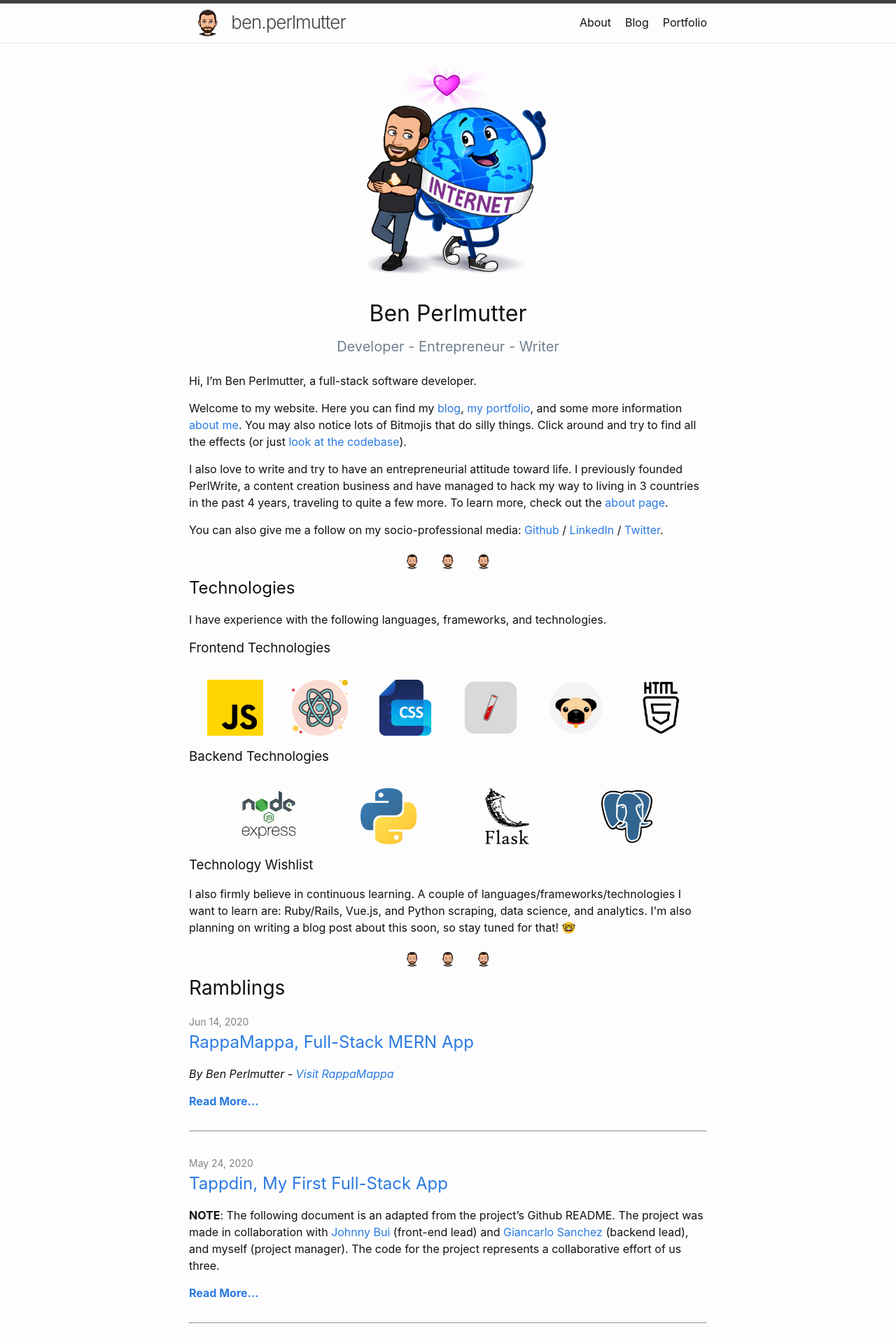
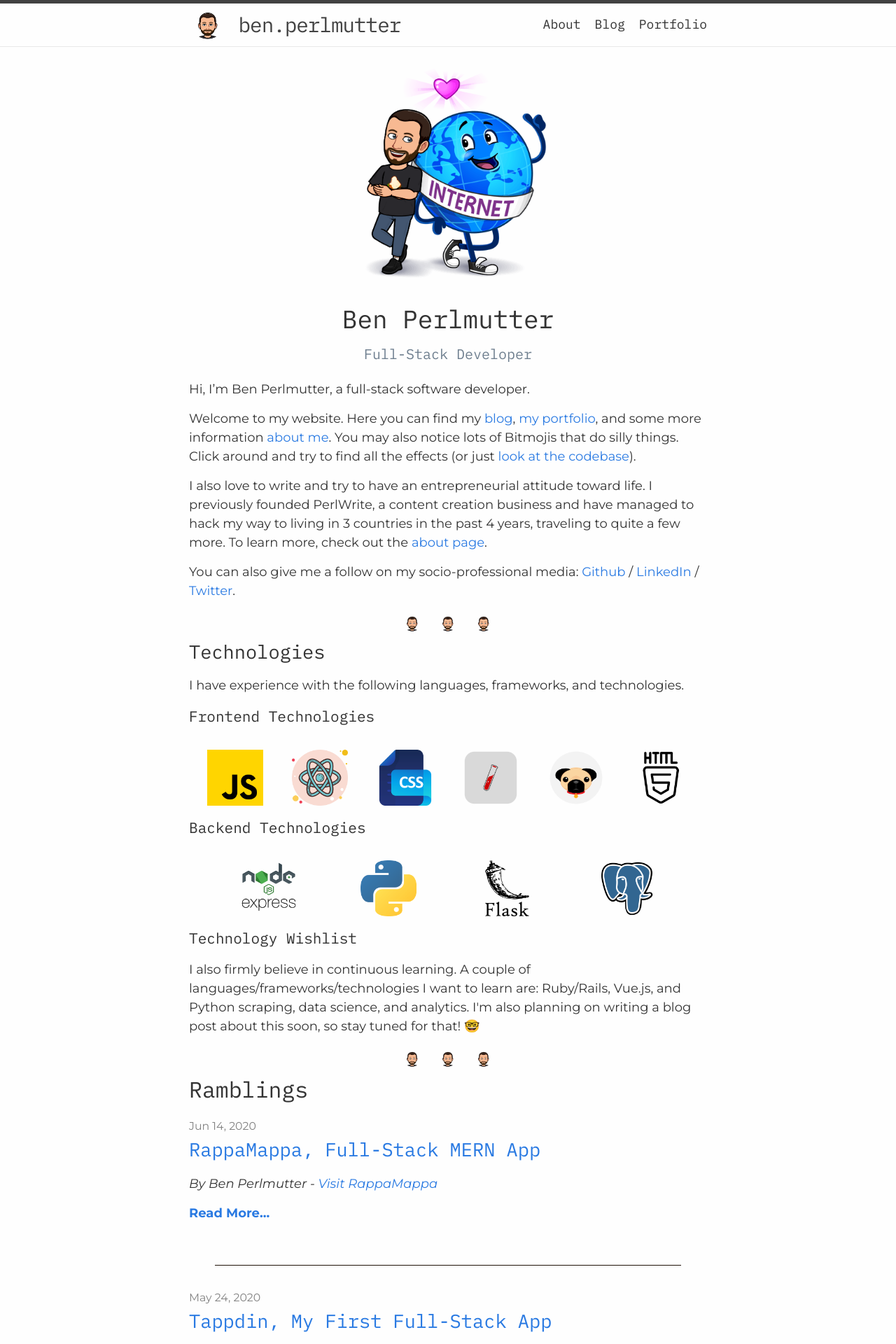
Before and after one commit to bpmutter/ben.perlmutter.io, a Jekyll site: the page built from index.markdown, in a window 1280 px wide. Shown: the top 1920 px of the page at 70% size. Built offline with Jekyll 4.4.1, drawn with Linux system fonts in a browser that asks for light colours.

Commit message:
add font styling and colors

```diff
--- a/_includes/header.html
+++ b/_includes/header.html
@@ -1,4 +1,4 @@
-<header class="site-header" role="banner">
+<header class="site-header title-font-family" role="banner">
 
   <div class="wrapper">
     {%- assign default_paths = site.pages | map: "path" -%}
--- a/_sass/minima.scss
+++ b/_sass/minima.scss
@@ -1,16 +1,17 @@
 @charset "utf-8";
-
-// Define defaults for each variable.
-
-$base-font-family: -apple-system, BlinkMacSystemFont, "Segoe UI", Roboto, Helvetica, Arial, sans-serif, "Apple Color Emoji", "Segoe UI Emoji", "Segoe UI Symbol" !default;
-$base-font-size:   16px !default;
+@import url('https://fonts.googleapis.com/css2?family=IBM+Plex+Mono:ital@0;1&family=IBM+Plex+Serif:ital@0;1&family=Montserrat:ital,wght@0,400;0,700;1,400;1,700&display=swap');
+$title-font-family: 'IBM Plex Mono', monospace;
+$base-font-family: 'Montserrat', sans-serif;
+//below is default theme font, keep for reference
+//-apple-system, BlinkMacSystemFont, "Segoe UI", Roboto, Helvetica, Arial, sans-serif, "Apple Color Emoji", "Segoe UI Emoji", "Segoe UI Symbol" !default;
+$base-font-size:   18px !default;
 $base-font-weight: 400 !default;
 $small-font-size:  $base-font-size * 0.875 !default;
 $base-line-height: 1.5 !default;
 
 $spacing-unit:     30px !default;
 
-$text-color:       #111 !default;
+$text-color: #333 !default;
 $background-color: #fdfdfd !default;
 $brand-color:      #2a7ae2 !default;
 
--- a/_sass/minima/_base.scss
+++ b/_sass/minima/_base.scss
@@ -26,6 +26,7 @@ body {
   display: flex;
   min-height: 100vh;
   flex-direction: column;
+  background-color: #fefefe;
 }
 
 
@@ -39,7 +40,6 @@ ul, ol, dl, figure,
 %vertical-rhythm {
   margin-bottom: $spacing-unit / 2;
 }
-
 
 
 /**
@@ -94,7 +94,11 @@ li {
  * Headings
  */
 h1, h2, h3, h4, h5, h6 {
+  font-family: $title-font-family;
   font-weight: $base-font-weight;
+}
+.title-font-family {
+  font-family: $title-font-family;
 }
 
 
@@ -252,3 +256,14 @@ table {
     border: 1px solid $grey-color-light;
   }
 }
+
+hr{
+  border:none;
+  height: 20px;
+ 	width: 90%;
+	height: 30px;
+	margin-top: 0;
+	border-bottom: 1px solid #1f1209;
+	box-shadow: 0 20px 20px -20px #333;
+  margin: -30px auto 10px;
+}
--- a/_sass/minima/_layout.scss
+++ b/_sass/minima/_layout.scss
@@ -5,7 +5,7 @@
   border-top: 5px solid $grey-color-dark;
   border-bottom: 1px solid $grey-color-light;
   min-height: $spacing-unit * 1.865;
-
+  background-color: #fefefe;
   // Positioning context for the mobile navigation icon
   position: relative;
 }
--- a/index.markdown
+++ b/index.markdown
@@ -7,10 +7,10 @@ layout: home
 <div class="img-wrap-center">
 <img src="/assets/img/28-bitmoji-internet-love.png" class="bitmoji-header">
 </div>
-<div class="homepage-title">
+<div class="homepage-title title-font-family">
     <h1>Ben Perlmutter</h1>
     <p class="subtitle">
-     Developer - Entrepreneur - Writer
+     Full-Stack Developer
         <!-- <span class="subtitle__trait">Developer</span>
         <img src="/assets/img/01-bitmoji-neutral.png" class="bitmoji-divider__bitmoji">
         <span class="subtitle__trait">Entrepreneur</span>
```
Also changed, not shown: 7 other files.
